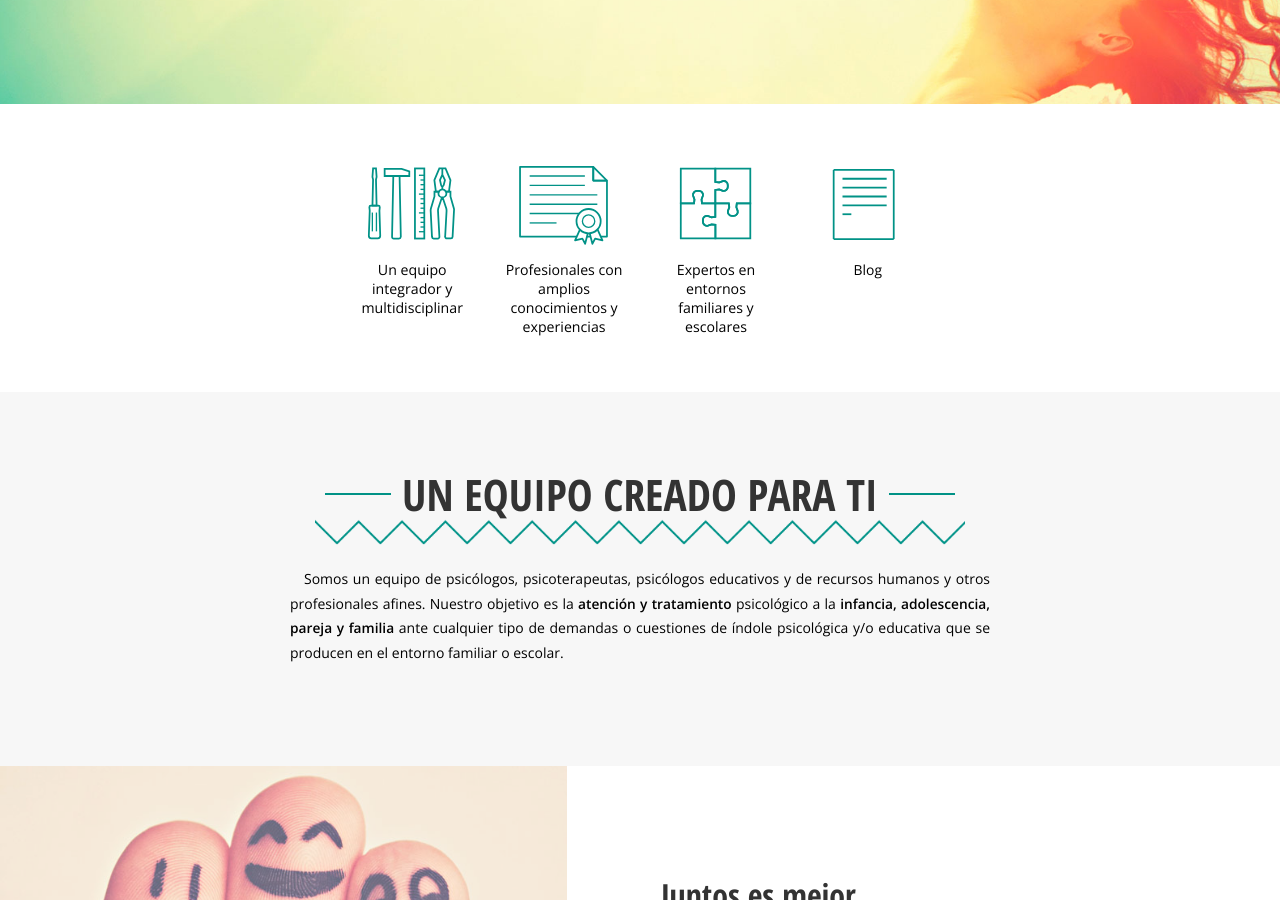
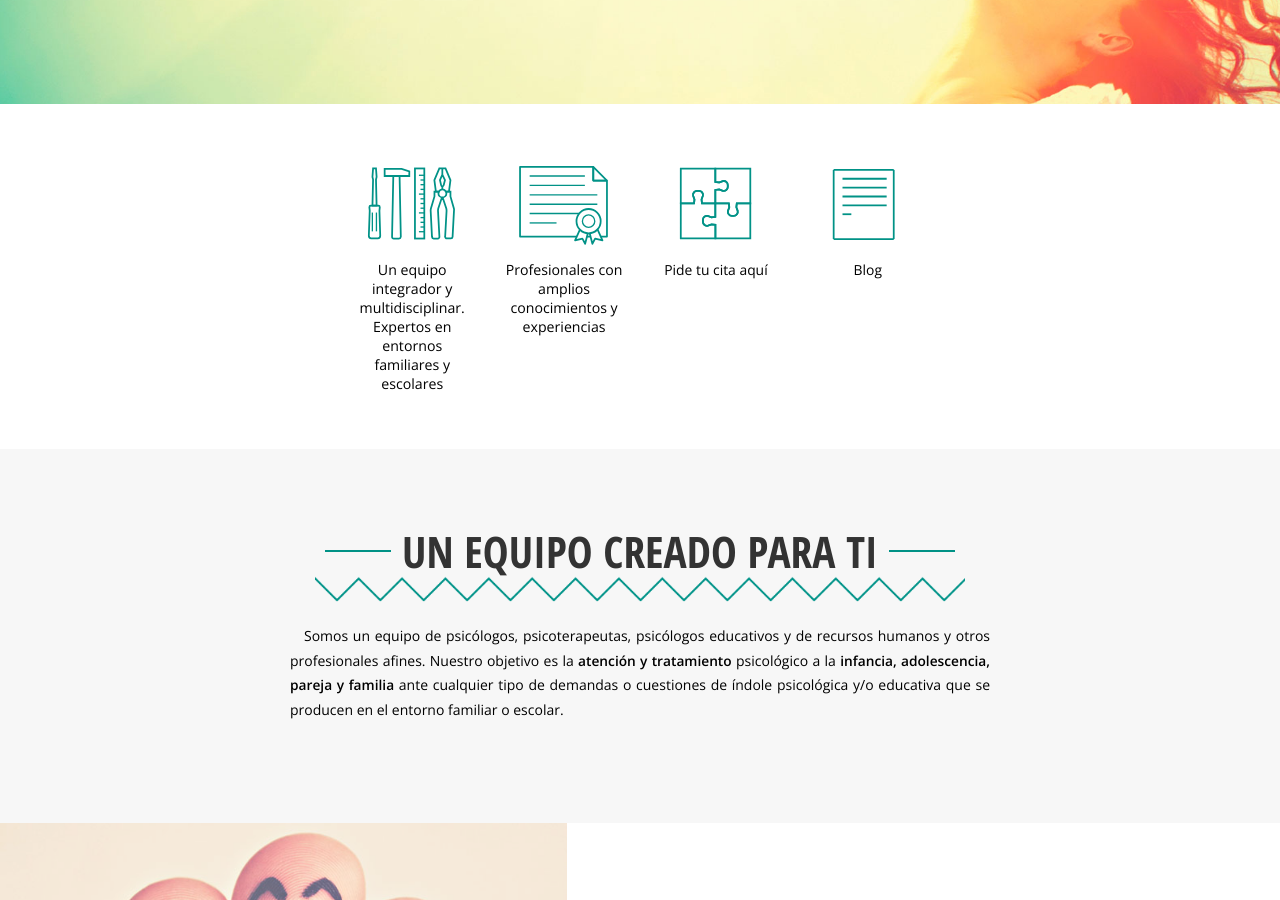
Before and after one commit to santiagodls/psiconueve, a Jekyll site: the page built from index.html, in a window 1280 px wide and 900 px high, scrolled down 682 px. Built offline with Jekyll 4.4.1, drawn with Linux system fonts in a browser that asks for light colours.

Commit message:
Update index.html

```diff
--- a/index.html
+++ b/index.html
@@ -11,9 +11,9 @@ exclude: true
 </section>
 <section id="abstract">
 	<ul>
-		<li>Un equipo integrador y multidisciplinar</li>
+		<li>Un equipo integrador y multidisciplinar. Expertos en entornos familiares y escolares</li>
 		<li>Profesionales con amplios conocimientos y experiencias</li>
-		<li>Expertos en entornos familiares y escolares</li>
+		<li><a href="./contacto">Pide tu cita aquí</a></li>
 		<li><a href="https://psiconueve.blogspot.com/search?updated-max=2019-07-11T14:28:00-07:00&max-results=20" target="_blank">Blog</a></li>
 	</ul>
 </section>
```
